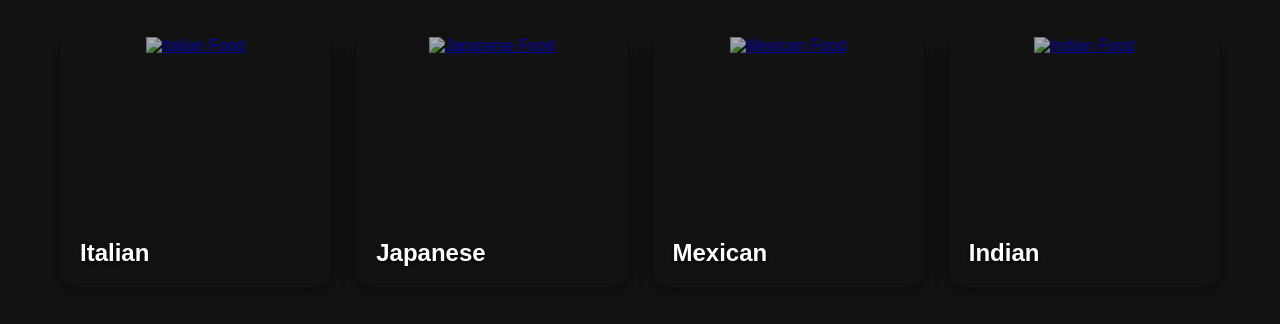
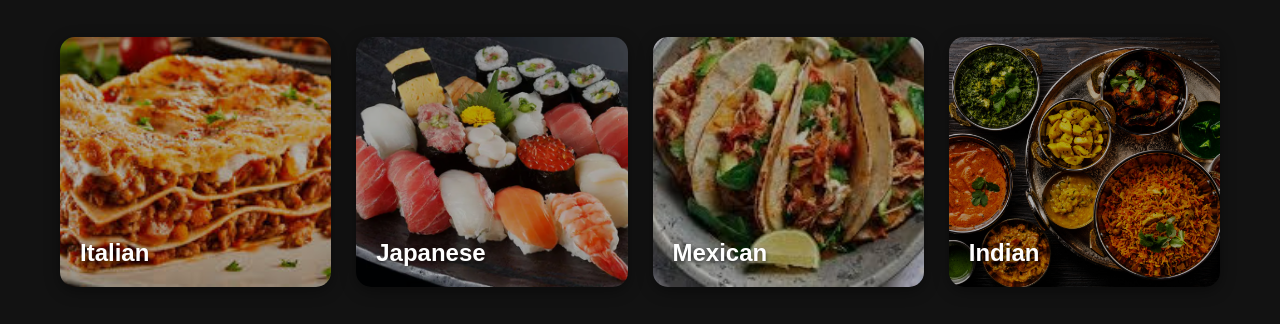
Before and after one commit to Satyam7790/SNW-project, a plain HTML site: page file.html in a window 1280 px wide. Shown: the part 1171-1495 px from the top of the page. Drawn offline with Linux system fonts and the light colour scheme.

Commit message:
added new items

```diff
--- a/file.html
+++ b/file.html
@@ -59,19 +59,19 @@
             <h2>Browse by Cuisine</h2>
             <div class="cuisine-grid">
                 <a href="cuisine-page.html" class="cuisine-card">
-                    <img src="italian-food.jpg" alt="Italian Food">
+                    <img src="images (1).jpeg" alt="Italian Food">
                     <div class="cuisine-name">Italian</div>
                 </a>
                 <a href="cuisine-page.html" class="cuisine-card">
-                    <img src="japanese-food.jpg" alt="Japanese Food">
+                    <img src="a0000370_main.webp" alt="Japanese Food" type="image/webp">
                     <div class="cuisine-name">Japanese</div>
                 </a>
                 <a href="cuisine-page.html" class="cuisine-card">
-                    <img src="mexican-food.jpg" alt="Mexican Food">
+                    <img src="download.jpeg" alt="Mexican Food">
                     <div class="cuisine-name">Mexican</div>
                 </a>
                 <a href="cuisine-page.html" class="cuisine-card">
-                    <img src="indian-food.jpg" alt="Indian Food">
+                    <img src="l-intro-1733153567.jpg" alt="Indian Food">
                     <div class="cuisine-name">Indian</div>
                 </a>
             </div>
```
Also changed, not shown: a0000370_main.webp (added), download.jpeg (added), l-intro-1733153567.jpg (added).
